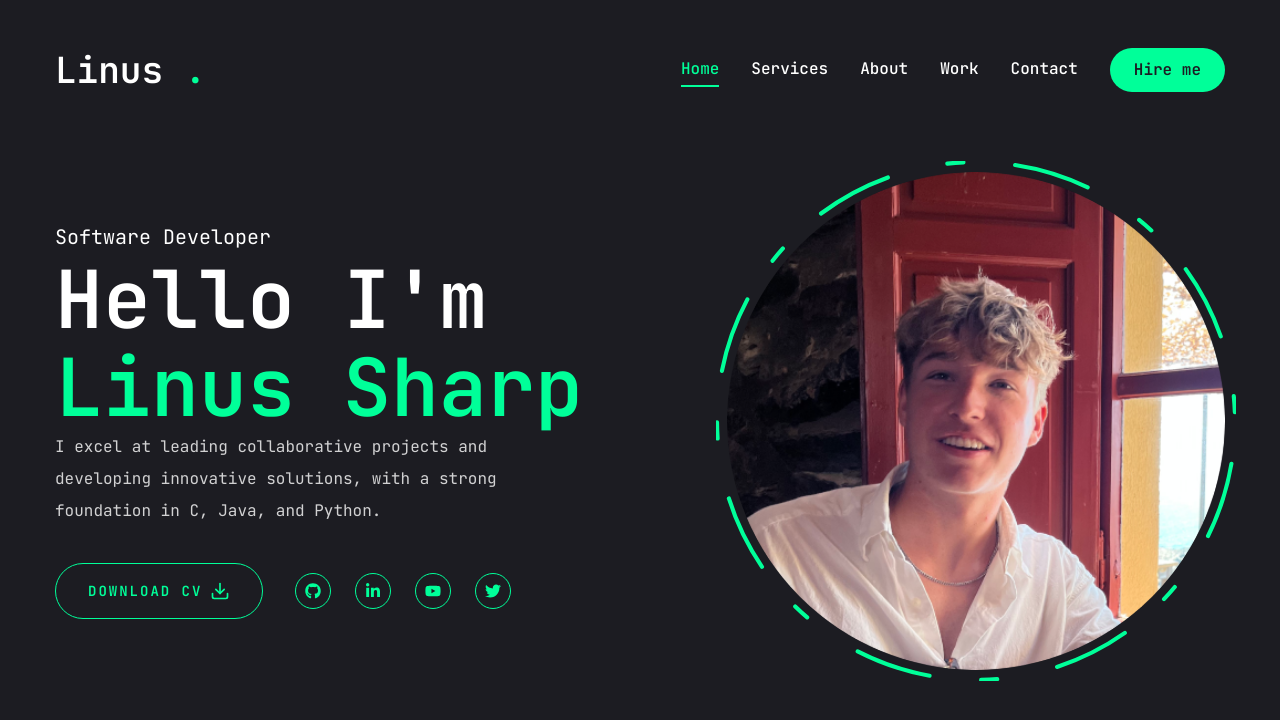
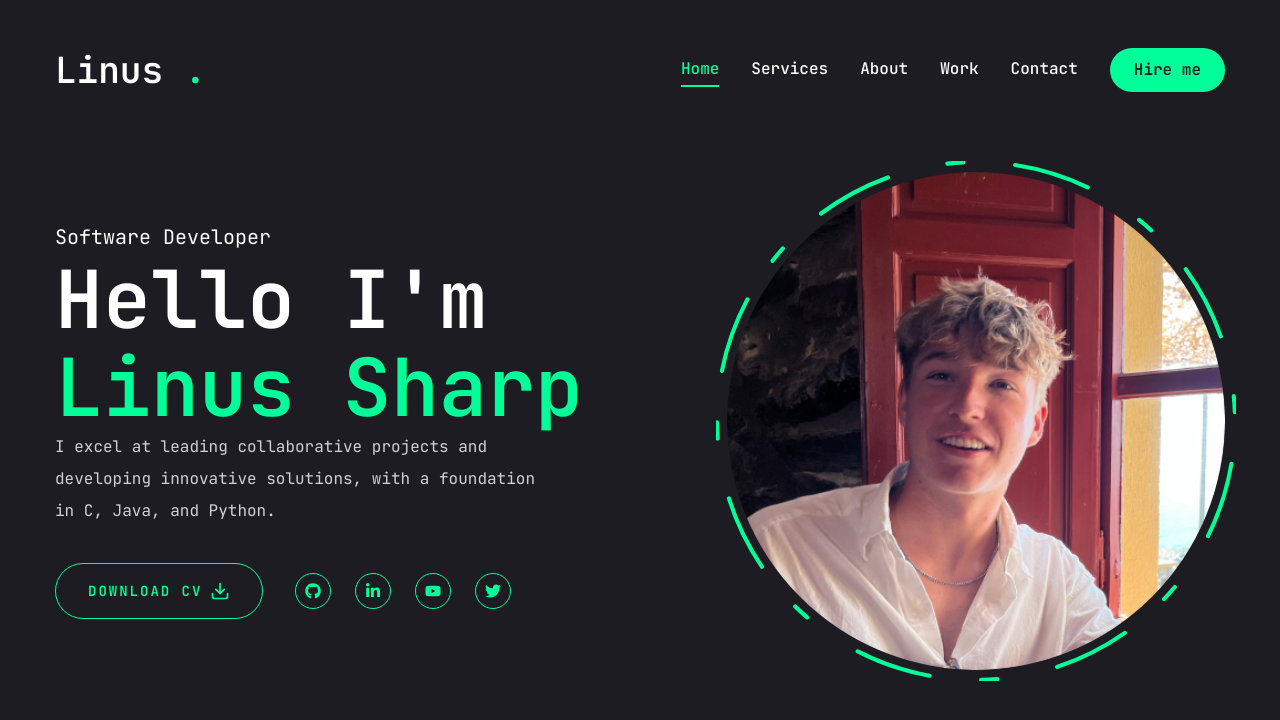
Before and after one commit to LinusSharp/Portfolio-Website, a Next.js app: page / in a window 1280 px wide. Shown: the top 720 px of the page. Built offline with nearby package versions, Linux system fonts and the light colour scheme.

Commit message:
feat: small

```diff
--- a/app/page.jsx
+++ b/app/page.jsx
@@ -19,7 +19,7 @@ const Home = () => {
 
             <p className="max-w-[500px] mb-9 text-white/80">
               I excel at leading collaborative projects and developing
-              innovative solutions, with a strong foundation in C, Java, and
+              innovative solutions, with a foundation in C, Java, and
               Python.
             </p>
             {/*btn and socials*/}
```
